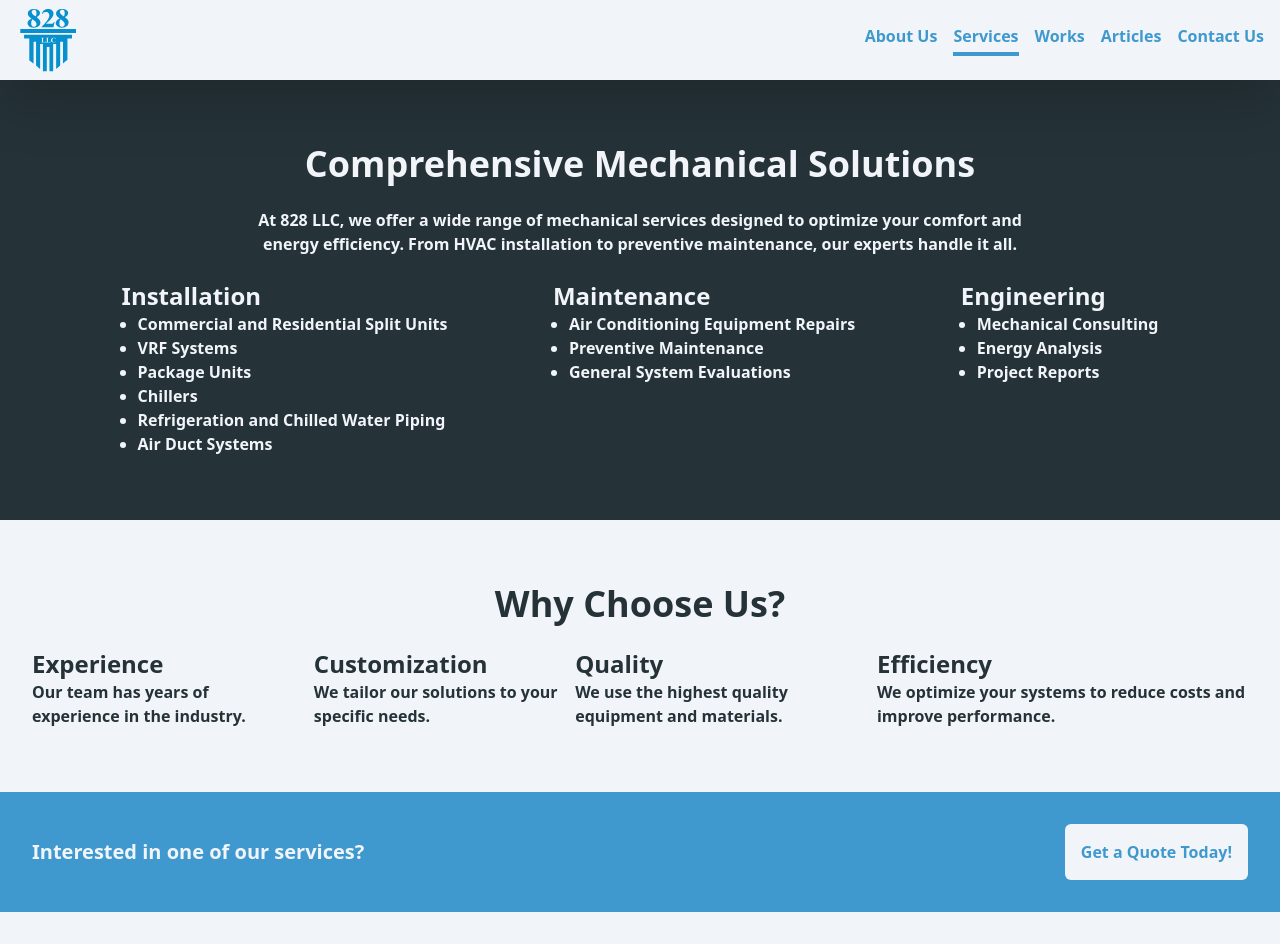
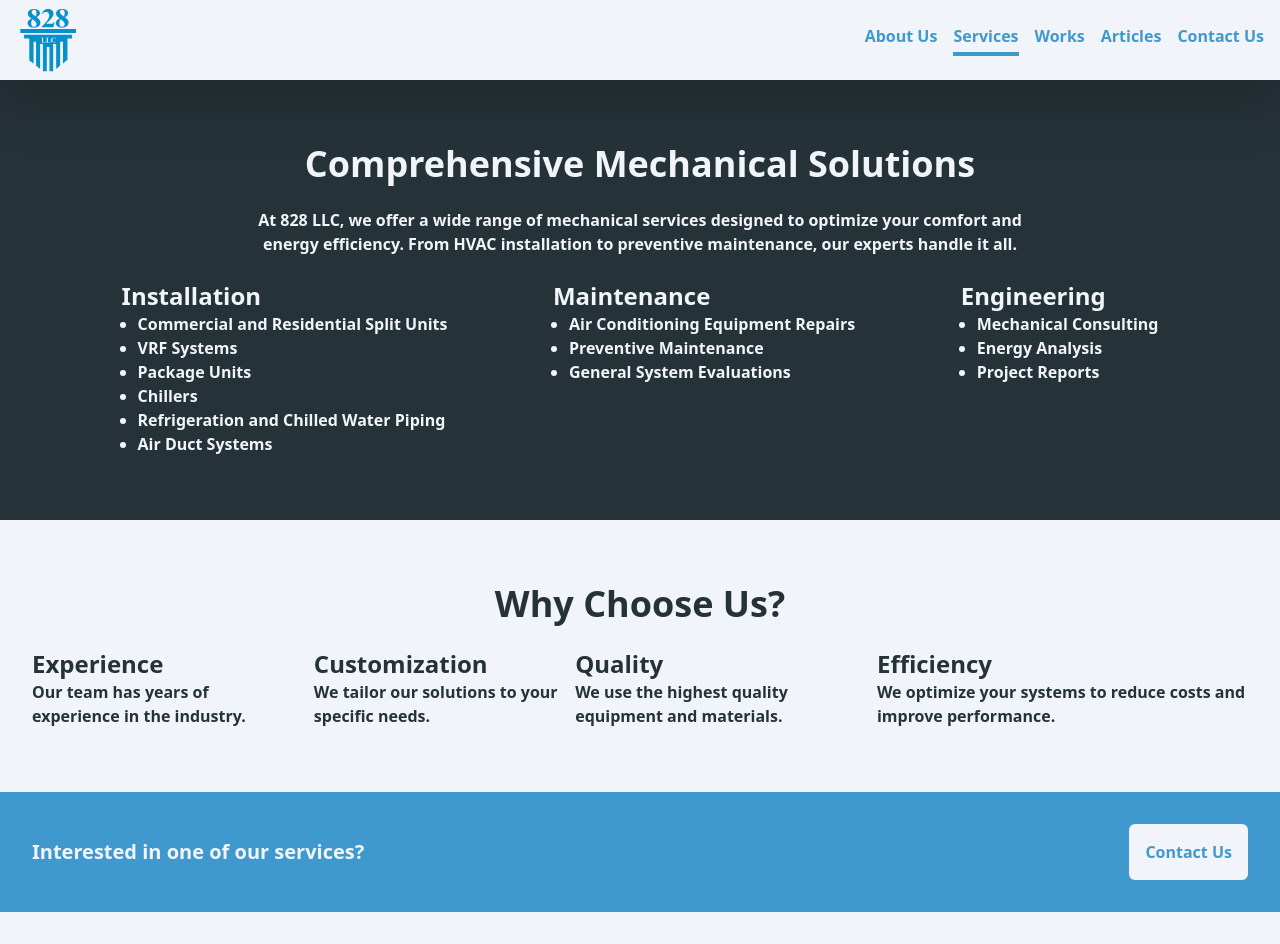
Before and after one commit to Lusanco/svelte-hvac-portfolio, a Svelte app: page /services in a window 1280 px wide. Shown: the top 944 px of the page. Built offline with nearby package versions, Linux system fonts and the light colour scheme.

Commit message:
update - from quote to contact us and index

```diff
--- a/src/components/HeroSection.svelte
+++ b/src/components/IndexHero.svelte
@@ -15,7 +15,7 @@
       <h1 class="text-4xl">Beyond HVAC</h1>
       <h3 class="text-2xl">Comprehensive Building Solutions</h3>
       <br />
-      <p class="text-lg">
+      <p class="text-lg text-justify">
         From HVAC to energy optimization, we’ve got you covered. Our team of
         experienced professionals offers comprehensive solutions tailored to
         your building’s specific needs. We specialize in HVAC systems, energy
@@ -30,7 +30,7 @@
         href="/contact-us"
         class="p-4 font-semibold text-center rounded-md hover:bg-celestialBlue/90 bg-celestialBlue text-slate-100"
       >
-        Get A Quote
+        Contact Us
       </a>
     </div>
   </div>
--- a/src/components/QuoteSection.svelte
+++ b/src/components/QuoteSection.svelte
@@ -10,6 +10,6 @@
   <a
     use:link
     href="/contact-us"
-    class="p-4 rounded-md bg-slate-100 text-celestialBlue">Get a Quote Today!</a
+    class="p-4 rounded-md bg-slate-100 text-celestialBlue">Contact Us</a
   >
 </section>
--- a/src/routes/Index.svelte
+++ b/src/routes/Index.svelte
@@ -1,6 +1,6 @@
 <script>
   import AboutSection from "../components/AboutSection.svelte";
-  import HeroSection from "../components/HeroSection.svelte";
+  import IndexHero from "../components/IndexHero.svelte";
   import ProjectsSection from "../components/ProjectsSection.svelte";
   import ServicesSection from "../components/ServicesSection.svelte";
   import { urlLocation } from "../scripts/stores";
@@ -9,7 +9,7 @@
 </script>
 
 <!-- Index Start -->
-<HeroSection />
+<IndexHero />
 <AboutSection />
 <ServicesSection />
 <ProjectsSection />
```
